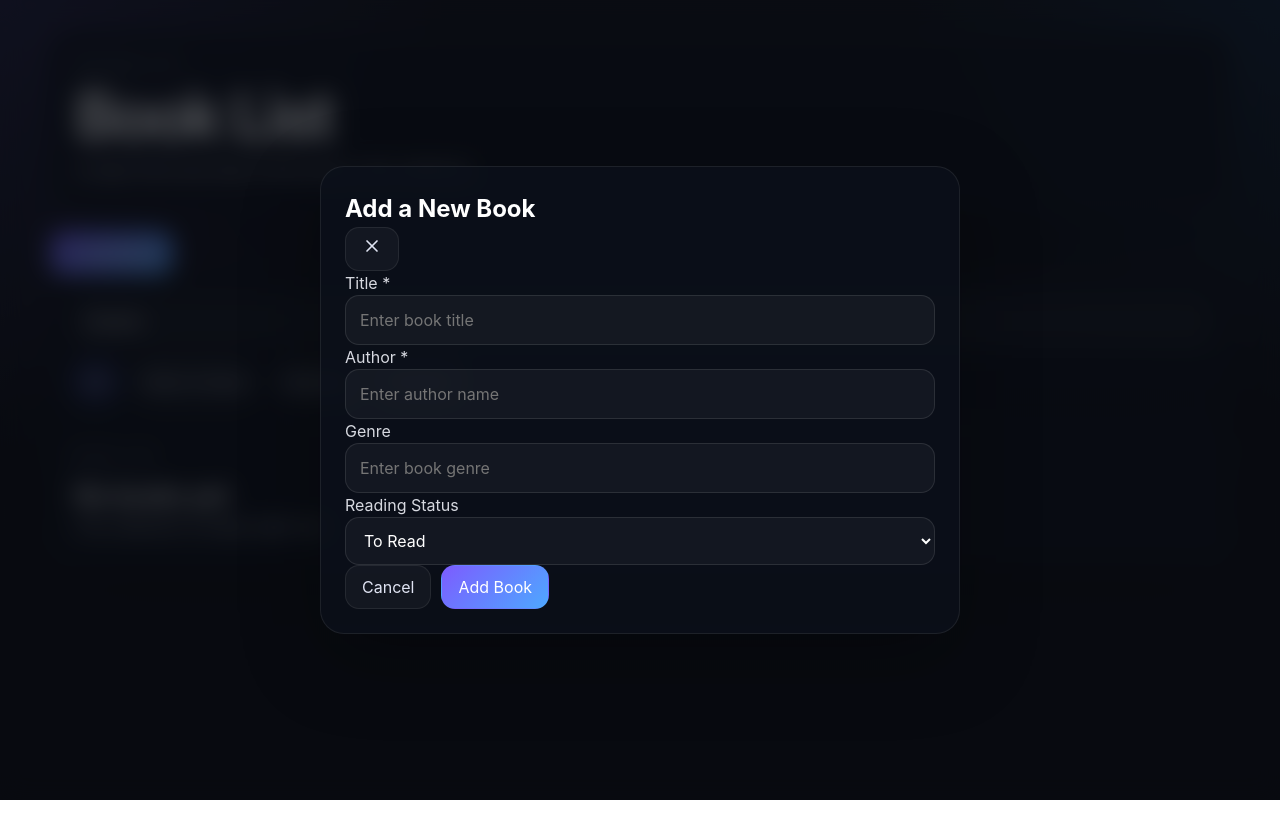
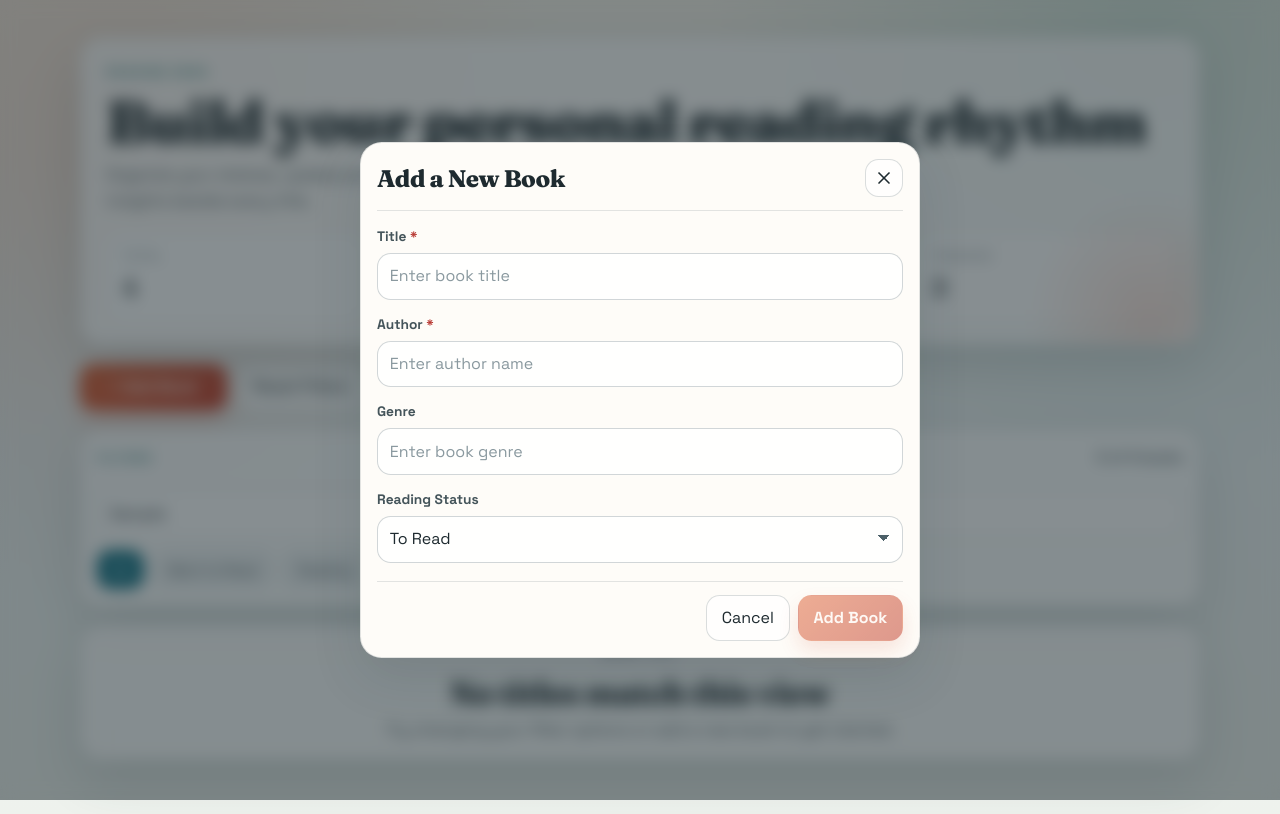
Before and after one commit to csci151-bookshelf-org/reading-list, a React (Vite) app: page / in a window 1280 px wide. Both pictures are taken after typing "Sample", "Sample", "Sample", "Sample", "Sample" into the empty fields and a click on the button "+ Add Book". Built offline with nearby package versions, Linux system fonts and the light colour scheme.

Commit message:
feat(ui): redesign home, filter, and book surfaces

```diff
--- a/src/components/BookCard.tsx
+++ b/src/components/BookCard.tsx
@@ -3,6 +3,12 @@ import type { ReadingStatus } from '../types'
 import type { ChangeEvent } from 'react'
 import { formatReadingStatus } from '../features/books/bookUtils'
 import BookNotesSection from '../features/notes/BookNotesSection'
+
+const statusClassByValue: Record<ReadingStatus, string> = {
+  'to-read': 'status-pill-to-read',
+  reading: 'status-pill-reading',
+  finished: 'status-pill-finished',
+}
 
 const statusOptions: Array<{ value: ReadingStatus; label: string }> = [
   { value: 'to-read', label: 'Want to Read' },
@@ -12,7 +18,9 @@ const statusOptions: Array<{ value: ReadingStatus; label: string }> = [
 
 interface BookCardProps {
   book: Book
+  // eslint-disable-next-line no-unused-vars
   onStatusChange: (bookId: string, status: ReadingStatus) => void
+	// eslint-disable-next-line no-unused-vars
 	onAddNote: (bookId: string, noteText: string) => void
 }
 
@@ -29,20 +37,22 @@ export default function BookCard({ book, onStatusChange, onAddNote }: BookCardPr
           <p className="eyebrow">{book.genre}</p>
           <h3>{book.title}</h3>
         </div>
-        <span className="status-pill">{formatReadingStatus(book.status)}</span>
+        <span className={`status-pill ${statusClassByValue[book.status]}`}>
+          {formatReadingStatus(book.status)}
+        </span>
       </div>
 
       <p className="book-meta">by {book.author}</p>
 
-      <div className="space-y-2">
-        <label className="text-sm font-medium text-slate-200" htmlFor={`status-${book.id}`}>
+      <div className="status-editor">
+        <label className="status-label" htmlFor={`status-${book.id}`}>
           Reading status
         </label>
         <select
           id={`status-${book.id}`}
           value={book.status}
           onChange={handleChange}
-          className="text-input"
+          className="text-input status-select"
         >
           {statusOptions.map((option) => (
             <option key={option.value} value={option.value}>
--- a/src/features/books/AddBook.tsx
+++ b/src/features/books/AddBook.tsx
@@ -2,6 +2,7 @@ import React, { useState } from 'react'
 import type { Book, ReadingStatus } from './BookTypes'
 
 interface AddBookProps {
+  // eslint-disable-next-line no-unused-vars
   onAddBook: (book: Book) => void
   onCancel: () => void
 }
@@ -34,10 +35,10 @@ export default function AddBook({ onAddBook, onCancel }: AddBookProps) {
   }
 
   return (
-    <form onSubmit={handleSubmit} className="space-y-5">
-      <div>
-        <label htmlFor="title" className="block text-sm font-medium text-white mb-2">
-          Title <span className="text-red-500">*</span>
+    <form onSubmit={handleSubmit} className="add-book-form">
+      <div className="form-group">
+        <label htmlFor="title" className="form-label">
+          Title <span className="required-mark">*</span>
         </label>
         <input
           id="title"
@@ -49,9 +50,9 @@ export default function AddBook({ onAddBook, onCancel }: AddBookProps) {
         />
       </div>
 
-      <div>
-        <label htmlFor="author" className="block text-sm font-medium text-white mb-2">
-          Author <span className="text-red-500">*</span>
+      <div className="form-group">
+        <label htmlFor="author" className="form-label">
+          Author <span className="required-mark">*</span>
         </label>
         <input
           id="author"
@@ -63,8 +64,8 @@ export default function AddBook({ onAddBook, onCancel }: AddBookProps) {
         />
       </div>
 
-      <div>
-        <label htmlFor="genre" className="block text-sm font-medium text-white mb-2">
+      <div className="form-group">
+        <label htmlFor="genre" className="form-label">
           Genre
         </label>
         <input
@@ -77,8 +78,8 @@ export default function AddBook({ onAddBook, onCancel }: AddBookProps) {
         />
       </div>
 
-      <div>
-        <label htmlFor="status" className="block text-sm font-medium text-white mb-2">
+      <div className="form-group">
+        <label htmlFor="status" className="form-label">
           Reading Status
         </label>
         <select
@@ -93,7 +94,7 @@ export default function AddBook({ onAddBook, onCancel }: AddBookProps) {
         </select>
       </div>
 
-      <div className="form-actions pt-6 border-t border-white/8 justify-end">
+      <div className="form-actions">
         <button
           type="button"
           onClick={onCancel}
--- a/src/features/books/AddBookModal.tsx
+++ b/src/features/books/AddBookModal.tsx
@@ -5,6 +5,7 @@ import type { Book } from '../../types'
 interface AddBookModalProps {
   isOpen: boolean
   onClose: () => void
+  // eslint-disable-next-line no-unused-vars
   onAddBook: (book: Book) => void
 }
 
@@ -14,15 +15,16 @@ export default function AddBookModal({ isOpen, onClose, onAddBook }: AddBookModa
   return (
     <div className="modal-backdrop">
       <div
-        className="modal-card w-full max-w-md"
+        className="modal-card add-book-modal"
         role="dialog"
         aria-modal="true"
       >
-        <div className="flex justify-between items-center pb-4 border-b border-white/8 mb-4">
-          <h2 className="text-xl font-semibold text-white">Add a New Book</h2>
+        <div className="modal-header">
+          <h2>Add a New Book</h2>
           <button
+            type="button"
             onClick={onClose}
-            className="ghost-button p-0 w-10 h-10 flex items-center justify-center"
+            className="ghost-button icon-button"
             aria-label="Close modal"
           >
             <svg
@@ -42,7 +44,7 @@ export default function AddBookModal({ isOpen, onClose, onAddBook }: AddBookModa
           </button>
         </div>
 
-        <div>
+        <div className="modal-body">
           <AddBook onAddBook={onAddBook} onCancel={onClose} />
         </div>
       </div>
--- a/src/features/books/BookList.tsx
+++ b/src/features/books/BookList.tsx
@@ -4,7 +4,9 @@ import { sortBooksByTitle } from './bookUtils'
 
 interface BookListProps {
   books: Book[]
+  // eslint-disable-next-line no-unused-vars
   onStatusChange: (bookId: string, status: ReadingStatus) => void
+  // eslint-disable-next-line no-unused-vars
   onAddNote: (bookId: string, noteText: string) => void
 }
 
@@ -18,8 +20,8 @@ export default function BookList({ books, onStatusChange, onAddNote }: BookListP
         aria-label="Book list empty state"
       >
         <p className="eyebrow">Book list</p>
-        <h2>No books yet</h2>
-        <p>The collection is empty right now.</p>
+        <h2>No titles match this view</h2>
+        <p>Try changing your filter options or add a new book to get started.</p>
       </section>
     )
   }
--- a/src/features/filter/Filter.tsx
+++ b/src/features/filter/Filter.tsx
@@ -5,13 +5,27 @@ import { filterOptions } from './filterUtils'
 interface FilterProps {
 	value: FilterState
 	onChange: Dispatch<SetStateAction<FilterState>>
+	resultCount: number
+	totalCount: number
 }
 
-export default function Filter({ value, onChange }: FilterProps) {
+export default function Filter({
+	value,
+	onChange,
+	resultCount,
+	totalCount,
+}: FilterProps) {
 	return (
 		<section className="card filter-panel" aria-label="Book filters">
+			<div className="filter-head">
+				<p className="eyebrow">Filters</p>
+				<p className="filter-count" aria-live="polite">
+					{resultCount} of {totalCount} books
+				</p>
+			</div>
+
 			<input
-				className="text-input"
+				className="text-input filter-input"
 				type="search"
 				value={value.query}
 				placeholder="Search by title or author"
--- a/src/pages/Home.tsx
+++ b/src/pages/Home.tsx
@@ -3,7 +3,7 @@ import FilterBar from '../components/FilterBar'
 import BookList from '../features/books/BookList'
 import AddBookModal from '../features/books/AddBookModal'
 import { useBooks } from '../features/books/useBooks'
-import { filterBooks } from '../features/books/bookUtils'
+import { countByStatus, filterBooks } from '../features/books/bookUtils'
 import { defaultFilterState } from '../features/filter/filterUtils'
 import type { Book, FilterState } from '../types'
 
@@ -17,6 +17,19 @@ export default function Home() {
     [books, filters],
   )
 
+  const stats = {
+    total: books.length,
+    toRead: countByStatus(books, 'to-read'),
+    reading: countByStatus(books, 'reading'),
+    finished: countByStatus(books, 'finished'),
+  }
+
+  const hasActiveFilters = filters.query.trim().length > 0 || filters.status !== 'all'
+
+  function resetFilters() {
+    setFilters(defaultFilterState)
+  }
+
   function handleAddBookAndClose(book: Book) {
     handleAddBook(book)
     setIsModalOpen(false)
@@ -25,14 +38,50 @@ export default function Home() {
   return (
     <main className="page-shell">
       <header className="card intro-card">
-        <p className="eyebrow">Reading List</p>
-        <h1>Book List</h1>
-        <p>A clean front-end view of the books in the collection.</p>
+        <p className="eyebrow">Reading Desk</p>
+        <h1>Build your personal reading rhythm</h1>
+        <p className="hero-copy">
+          Organize your shelves, update progress in seconds, and keep your best reading
+          insights beside every title.
+        </p>
+
+        <section className="summary-grid" aria-label="Reading summary">
+          <article className="summary-stat">
+            <p className="summary-label">Total</p>
+            <p className="summary-value">{stats.total}</p>
+          </article>
+          <article className="summary-stat">
+            <p className="summary-label">To Read</p>
+            <p className="summary-value">{stats.toRead}</p>
+          </article>
+          <article className="summary-stat">
+            <p className="summary-label">Reading</p>
+            <p className="summary-value">{stats.reading}</p>
+          </article>
+          <article className="summary-stat">
+            <p className="summary-label">Finished</p>
+            <p className="summary-value">{stats.finished}</p>
+          </article>
+        </section>
       </header>
 
-      <button onClick={() => setIsModalOpen(true)} className="primary-button mb-4">
-        + Add Book
-      </button>
+      <section className="home-toolbar" aria-label="Primary actions">
+        <button
+          type="button"
+          onClick={() => setIsModalOpen(true)}
+          className="primary-button add-trigger"
+        >
+          + Add Book
+        </button>
+
+        {hasActiveFilters ? (
+          <button type="button" onClick={resetFilters} className="ghost-button">
+            Reset Filters
+          </button>
+        ) : (
+          <p className="toolbar-note">{visibleBooks.length} books on your active shelf</p>
+        )}
+      </section>
 
       <AddBookModal
         isOpen={isModalOpen}
@@ -40,7 +89,12 @@ export default function Home() {
         onAddBook={handleAddBookAndClose}
       />
 
-      <FilterBar value={filters} onChange={setFilters} />
+      <FilterBar
+        value={filters}
+        onChange={setFilters}
+        resultCount={visibleBooks.length}
+        totalCount={books.length}
+      />
       <BookList
         books={visibleBooks}
         onStatusChange={handleStatusChange}
--- a/src/styles/index.css
+++ b/src/styles/index.css
@@ -1,16 +1,22 @@
+@import url('https://fonts.googleapis.com/css2?family=Fraunces:opsz,wght@9..144,600;9..144,800&family=Space+Grotesk:wght@400;500;700&display=swap');
+
 :root {
-  color: #d7d9e0;
-  background:
-    radial-gradient(circle at top left, rgba(108, 92, 231, 0.2), transparent 30%),
-    radial-gradient(circle at top right, rgba(31, 145, 255, 0.14), transparent 26%),
-    linear-gradient(180deg, #12131a 0%, #0b0c11 100%);
-  font-family: Inter, system-ui, sans-serif;
-  line-height: 1.5;
-  font-weight: 400;
-  font-synthesis: none;
-  text-rendering: optimizeLegibility;
-  -webkit-font-smoothing: antialiased;
-  -moz-osx-font-smoothing: grayscale;
+  --bg-base: #f6f2e9;
+  --bg-accent: #d9ebe9;
+  --ink-900: #1e2a2f;
+  --ink-700: #44545a;
+  --ink-500: #68797f;
+  --surface: rgba(255, 255, 255, 0.78);
+  --surface-strong: #ffffff;
+  --stroke: rgba(25, 52, 60, 0.12);
+  --chip: #eef2f3;
+  --chip-active-bg: #1f7a8c;
+  --chip-active-fg: #f8fcfd;
+  --primary-start: #e06c42;
+  --primary-end: #c44836;
+  --primary-fg: #fff8f4;
+  --shadow-soft: 0 16px 45px rgba(43, 63, 70, 0.12);
+  --shadow-card: 0 20px 50px rgba(42, 63, 69, 0.14);
 }
 
 * {
@@ -21,6 +27,16 @@ body {
   margin: 0;
   min-width: 320px;
   min-height: 100vh;
+  font-family: 'Space Grotesk', 'Segoe UI', sans-serif;
+  line-height: 1.6;
+  color: var(--ink-900);
+  background:
+    radial-gradient(circle at 8% 18%, rgba(224, 108, 66, 0.16), transparent 34%),
+    radial-gradient(circle at 90% 4%, rgba(36, 145, 132, 0.17), transparent 32%),
+    linear-gradient(180deg, var(--bg-base) 0%, #eef4f4 55%, #eef2ed 100%);
+  text-rendering: optimizeLegibility;
+  -webkit-font-smoothing: antialiased;
+  -moz-osx-font-smoothing: grayscale;
 }
 
 button,
@@ -39,9 +55,11 @@ button {
 }
 
 .page-shell {
-  width: min(1180px, calc(100vw - 32px));
+  width: min(1120px, calc(100vw - 2.4rem));
   margin: 0 auto;
-  padding: 32px 0 48px;
+  padding: 2.3rem 0 3.4rem;
+  display: grid;
+  gap: 1.2rem;
 }
 
 .centered-page {
@@ -51,20 +69,6 @@ button {
   text-align: center;
 }
 
-.navbar,
-.summary-grid,
-.content-grid {
-  display: grid;
-  gap: 20px;
-}
-
-.navbar {
-  grid-template-columns: minmax(0, 1fr) auto;
-  align-items: end;
-  margin-bottom: 24px;
-}
-
-.navbar h1,
 h1,
 h2,
 h3,
@@ -72,209 +76,410 @@ p {
   margin: 0;
 }
 
+h1,
+h2,
+h3 {
+  font-family: 'Fraunces', Georgia, serif;
+  line-height: 1.05;
+  letter-spacing: -0.02em;
+}
+
 h1 {
-  font-size: clamp(2.5rem, 5vw, 4.25rem);
-  line-height: 0.98;
-  letter-spacing: -0.05em;
-  max-width: 9ch;
-  color: #fff;
+  font-size: clamp(2.1rem, 5vw, 3.7rem);
+  color: var(--ink-900);
 }
 
 h2 {
-  font-size: 1.5rem;
-  color: #fff;
+  font-size: clamp(1.4rem, 3vw, 2rem);
+  color: var(--ink-900);
 }
 
 h3 {
-  font-size: 1.1rem;
-  color: #fff;
+  font-size: clamp(1.05rem, 2.2vw, 1.35rem);
+  color: var(--ink-900);
 }
 
 .eyebrow {
   text-transform: uppercase;
   letter-spacing: 0.18em;
-  font-size: 0.75rem;
-  color: #8f95aa;
-  margin-bottom: 10px;
+  font-size: 0.72rem;
+  font-weight: 700;
+  color: #2f7a78;
+  margin-bottom: 0.55rem;
 }
 
-.navbar-badge,
-.status-pill,
-.chip {
-  border: 1px solid rgba(255, 255, 255, 0.12);
-  border-radius: 999px;
-  background: rgba(255, 255, 255, 0.05);
+.card,
+.modal-card {
+  background: var(--surface);
+  border: 1px solid var(--stroke);
+  border-radius: 1.35rem;
+  box-shadow: var(--shadow-card);
+  backdrop-filter: blur(6px);
 }
 
-.navbar-badge {
-  padding: 10px 14px;
-  color: #fff;
-  white-space: nowrap;
+.intro-card {
+  padding: 1.6rem 1.6rem 1.4rem;
+  position: relative;
+  overflow: hidden;
+  animation: rise-in 420ms ease;
+}
+
+.intro-card::before {
+  content: '';
+  position: absolute;
+  inset: auto -70px -90px auto;
+  width: 240px;
+  height: 240px;
+  border-radius: 999px;
+  background: radial-gradient(circle, rgba(224, 108, 66, 0.18), transparent 72%);
+  pointer-events: none;
+}
+
+.hero-copy {
+  margin-top: 0.6rem;
+  color: var(--ink-700);
+  max-width: 62ch;
 }
 
 .summary-grid {
-  grid-template-columns: repeat(3, minmax(0, 1fr));
-  margin-bottom: 24px;
+  display: grid;
+  grid-template-columns: repeat(4, minmax(0, 1fr));
+  gap: 0.8rem;
+  margin-top: 1.2rem;
 }
 
-.intro-card {
-  padding: 24px;
-  margin-bottom: 24px;
+.summary-stat {
+  background: var(--surface-strong);
+  border: 1px solid rgba(25, 52, 60, 0.1);
+  border-radius: 1rem;
+  padding: 0.8rem 0.9rem;
+  display: grid;
+  gap: 0.2rem;
 }
 
-.intro-card h1 {
-  margin-bottom: 10px;
+.summary-label {
+  font-size: 0.73rem;
+  text-transform: uppercase;
+  letter-spacing: 0.14em;
+  color: var(--ink-500);
 }
 
-.summary-card,
-.card,
-.modal-card {
-  background: rgba(13, 16, 26, 0.82);
-  border: 1px solid rgba(255, 255, 255, 0.08);
-  border-radius: 24px;
-  box-shadow: 0 24px 80px rgba(0, 0, 0, 0.3);
+.summary-value {
+  font-size: clamp(1.2rem, 2.2vw, 1.55rem);
+  font-family: 'Fraunces', Georgia, serif;
+  color: var(--ink-900);
 }
 
-.summary-card {
-  padding: 20px;
+.home-toolbar {
+  display: flex;
+  flex-wrap: wrap;
+  align-items: center;
+  gap: 0.65rem;
 }
 
-.summary-card h2 {
-  font-size: clamp(1.8rem, 3vw, 2.8rem);
-  margin-bottom: 8px;
-}
-
-.content-grid {
-  grid-template-columns: minmax(0, 1.35fr) minmax(320px, 0.85fr);
-  align-items: start;
-}
-
-.content-stack {
-  display: grid;
-  gap: 20px;
+.toolbar-note {
+  color: var(--ink-700);
+  font-size: 0.94rem;
 }
 
 .filter-panel,
-.form-card,
-.book-card {
-  padding: 20px;
+.book-card,
+.book-list-empty,
+.add-book-modal {
+  padding: 1rem;
 }
 
 .filter-panel {
   display: grid;
-  gap: 14px;
+  gap: 0.85rem;
 }
 
-.filter-chips,
-.book-actions,
-.form-actions {
+.filter-head {
   display: flex;
+  align-items: baseline;
+  justify-content: space-between;
+  gap: 0.8rem;
   flex-wrap: wrap;
-  gap: 10px;
+}
+
+.filter-count {
+  color: var(--ink-700);
+  font-size: 0.9rem;
+  font-weight: 500;
+}
+
+.filter-input {
+  background: rgba(255, 255, 255, 0.95);
+}
+
+.filter-chips {
+  display: flex;
+  gap: 0.55rem;
+  flex-wrap: wrap;
 }
 
 .book-list {
   display: grid;
-  grid-template-columns: repeat(auto-fit, minmax(240px, 1fr));
-  gap: 16px;
+  grid-template-columns: repeat(auto-fit, minmax(268px, 1fr));
+  gap: 1rem;
 }
 
 .book-list-empty {
-  padding: 24px;
+  text-align: center;
+  display: grid;
+  gap: 0.45rem;
+}
+
+.book-list-empty p {
+  color: var(--ink-700);
 }
 
 .book-card {
   display: grid;
-  gap: 12px;
+  gap: 0.9rem;
+  animation: rise-in 460ms ease;
+}
+
+.book-list > *:nth-child(2) {
+  animation-delay: 60ms;
+}
+
+.book-list > *:nth-child(3) {
+  animation-delay: 120ms;
+}
+
+.book-list > *:nth-child(4) {
+  animation-delay: 180ms;
 }
 
 .card-header {
   display: flex;
+  align-items: start;
   justify-content: space-between;
-  align-items: start;
-  gap: 12px;
-  margin-bottom: 16px;
+  gap: 0.75rem;
 }
 
 .book-meta {
-  margin-bottom: 10px;
-  color: #a9afc5;
+  color: var(--ink-700);
+  font-size: 0.95rem;
 }
 
-.status-pill,
-.chip,
-.primary-button,
-.ghost-button,
-.danger-button,
-.text-input {
-  min-height: 44px;
+.status-editor {
+  display: grid;
+  gap: 0.42rem;
 }
 
-.status-pill,
-.chip {
+.status-label,
+.form-label,
+.note-label {
+  font-size: 0.86rem;
+  font-weight: 600;
+  color: var(--ink-700);
+}
+
+.status-pill {
   display: inline-flex;
   align-items: center;
   justify-content: center;
-  padding: 0 14px;
-  color: #dfe4f5;
+  border-radius: 999px;
+  border: 1px solid transparent;
+  padding: 0.32rem 0.75rem;
+  font-size: 0.72rem;
+  font-weight: 700;
+  text-transform: uppercase;
+  letter-spacing: 0.1em;
 }
 
-.chip {
-  color: #c2c7d9;
+.status-pill-to-read {
+  background: rgba(214, 74, 81, 0.14);
+  border-color: rgba(214, 74, 81, 0.35);
+  color: #9f2024;
 }
 
-.chip-active {
-  background: rgba(76, 92, 255, 0.2);
-  border-color: rgba(120, 132, 255, 0.48);
-  color: #fff;
+.status-pill-reading {
+  background: rgba(35, 132, 186, 0.14);
+  border-color: rgba(35, 132, 186, 0.36);
+  color: #0f5f92;
+}
+
+.status-pill-finished {
+  background: rgba(47, 150, 103, 0.15);
+  border-color: rgba(47, 150, 103, 0.35);
+  color: #1f6f4b;
+}
+
+.notes-section {
+  border-top: 1px dashed rgba(25, 52, 60, 0.22);
+  margin-top: 0.2rem;
+  padding-top: 0.8rem;
+  display: grid;
+  gap: 0.8rem;
+}
+
+.notes-title {
+  font-size: 0.84rem;
+  color: var(--ink-700);
+  text-transform: uppercase;
+  letter-spacing: 0.12em;
+}
+
+.notes-list {
+  display: grid;
+  gap: 0.55rem;
+}
+
+.note-form {
+  display: grid;
+  gap: 0.42rem;
+}
+
+.note-textarea {
+  width: 100%;
+  border-radius: 0.8rem;
+  border: 1px solid rgba(25, 52, 60, 0.2);
+  background: #fff;
+  padding: 0.62rem 0.72rem;
+  color: var(--ink-900);
+  outline: none;
+  transition: border-color 140ms ease, box-shadow 140ms ease;
+}
+
+.note-actions {
+  display: flex;
+  justify-content: flex-start;
+}
+
+.note-submit {
+  min-height: 2.2rem;
+  padding: 0 0.8rem;
+}
+
+.note-item {
+  border-radius: 0.85rem;
+  background: #f6f8f7;
+  border: 1px solid rgba(25, 52, 60, 0.1);
+  padding: 0.62rem 0.78rem;
+}
+
+.note-text {
+  color: var(--ink-900);
+  font-size: 0.92rem;
+}
+
+.note-date {
+  margin-top: 0.35rem;
+  font-size: 0.76rem;
+  color: var(--ink-500);
 }
 
 .text-input {
   width: 100%;
-  border-radius: 14px;
-  border: 1px solid rgba(255, 255, 255, 0.1);
-  background: rgba(255, 255, 255, 0.04);
-  color: #fff;
-  padding: 12px 14px;
+  min-height: 2.9rem;
+  border-radius: 0.86rem;
+  border: 1px solid rgba(25, 52, 60, 0.2);
+  background: rgba(255, 255, 255, 0.85);
+  color: var(--ink-900);
+  padding: 0.6rem 0.74rem;
+  outline: none;
+  transition: border-color 140ms ease, box-shadow 140ms ease, background 140ms ease;
 }
 
-.text-area {
-  resize: vertical;
+.text-input:focus,
+.note-textarea:focus {
+  border-color: #2f8e96;
+  box-shadow: 0 0 0 4px rgba(47, 142, 150, 0.15);
+  background: #fff;
+}
+
+.text-input::placeholder,
+.note-textarea::placeholder {
+  color: #8a999f;
+}
+
+.status-select,
+select.text-input {
+  appearance: none;
+  background-image:
+    linear-gradient(45deg, transparent 50%, #4c6068 50%),
+    linear-gradient(135deg, #4c6068 50%, transparent 50%);
+  background-position:
+    calc(100% - 18px) calc(1.15em),
+    calc(100% - 12px) calc(1.15em);
+  background-size: 6px 6px, 6px 6px;
+  background-repeat: no-repeat;
+  padding-right: 2rem;
 }
 
 .primary-button,
 .ghost-button,
-.danger-button {
-  border-radius: 14px;
+.danger-button,
+.chip {
+  border-radius: 0.84rem;
+  min-height: 2.85rem;
   border: 1px solid transparent;
-  padding: 0 16px;
-  transition:
-    transform 140ms ease,
-    border-color 140ms ease,
-    background 140ms ease;
+  padding: 0 0.92rem;
+  transition: transform 120ms ease, box-shadow 120ms ease, background 120ms ease, border-color 120ms ease;
 }
 
 .primary-button {
-  background: linear-gradient(135deg, #7c5cff 0%, #4ea8ff 100%);
-  color: #fff;
+  background: linear-gradient(135deg, var(--primary-start), var(--primary-end));
+  color: var(--primary-fg);
+  box-shadow: 0 10px 20px rgba(201, 77, 47, 0.26);
+  font-weight: 700;
+}
+
+.add-trigger {
+  min-width: 9.2rem;
 }
 
 .ghost-button {
-  background: rgba(255, 255, 255, 0.04);
-  color: #e0e4f3;
-  border-color: rgba(255, 255, 255, 0.08);
+  background: rgba(255, 255, 255, 0.66);
+  color: var(--ink-900);
+  border-color: rgba(25, 52, 60, 0.16);
 }
 
 .danger-button {
-  background: rgba(255, 84, 112, 0.14);
-  color: #ffdbe1;
-  border-color: rgba(255, 84, 112, 0.24);
+  background: rgba(214, 74, 81, 0.12);
+  color: #a3282d;
+  border-color: rgba(214, 74, 81, 0.28);
+}
+
+.chip {
+  background: var(--chip);
+  color: var(--ink-700);
+  border-color: rgba(25, 52, 60, 0.12);
+  min-height: 2.4rem;
+  font-size: 0.86rem;
+}
+
+.chip-active {
+  background: var(--chip-active-bg);
+  color: var(--chip-active-fg);
+  border-color: rgba(19, 95, 110, 0.78);
 }
 
 .primary-button:hover,
 .ghost-button:hover,
-.danger-button:hover {
+.danger-button:hover,
+.chip:hover {
   transform: translateY(-1px);
+}
+
+.primary-button:focus-visible,
+.ghost-button:focus-visible,
+.danger-button:focus-visible,
+.chip:focus-visible,
+.icon-button:focus-visible {
+  outline: 2px solid #277883;
+  outline-offset: 2px;
+}
+
+.primary-button:disabled,
+.ghost-button:disabled,
+.danger-button:disabled {
+  opacity: 0.55;
+  cursor: not-allowed;
+  transform: none;
 }
 
 .modal-backdrop {
@@ -282,33 +487,120 @@ h3 {
   inset: 0;
   display: grid;
   place-items: center;
-  padding: 24px;
-  background: rgba(8, 10, 16, 0.7);
-  backdrop-filter: blur(12px);
+  padding: 1.2rem;
+  background: rgba(17, 31, 36, 0.5);
+  backdrop-filter: blur(8px);
+  z-index: 10;
 }
 
 .modal-card {
-  width: min(640px, 100%);
-  padding: 24px;
+  width: min(620px, 100%);
+  background: #fefcf8;
+}
+
+.add-book-modal {
+  max-width: 560px;
+}
+
+.modal-header {
+  display: flex;
+  align-items: center;
+  justify-content: space-between;
+  gap: 1rem;
+  border-bottom: 1px solid rgba(25, 52, 60, 0.12);
+  padding-bottom: 0.8rem;
+}
+
+.modal-header h2 {
+  font-size: 1.5rem;
+}
+
+.modal-body {
+  padding-top: 0.9rem;
+}
+
+.icon-button {
+  width: 2.35rem;
+  min-height: 2.35rem;
+  padding: 0;
+  display: inline-grid;
+  place-items: center;
+}
+
+.add-book-form {
+  display: grid;
+  gap: 0.82rem;
+}
+
+.form-group {
+  display: grid;
+  gap: 0.36rem;
+}
+
+.required-mark {
+  color: #b7352f;
+}
+
+.form-actions {
+  border-top: 1px solid rgba(25, 52, 60, 0.12);
+  margin-top: 0.3rem;
+  padding-top: 0.85rem;
+  display: flex;
+  justify-content: flex-end;
+  flex-wrap: wrap;
+  gap: 0.5rem;
 }
 
 .confirm-card {
   width: min(480px, 100%);
 }
 
+@keyframes rise-in {
+  from {
+    opacity: 0;
+    transform: translateY(8px);
+  }
+
+  to {
+    opacity: 1;
+    transform: translateY(0);
+  }
+}
+
 @media (max-width: 960px) {
-  .navbar,
-  .summary-grid,
-  .content-grid {
+  .page-shell {
+    width: min(100vw - 1.2rem, 1120px);
+    padding-top: 1.4rem;
+  }
+
+  .summary-grid {
+    grid-template-columns: repeat(2, minmax(0, 1fr));
+  }
+
+  .book-list {
     grid-template-columns: 1fr;
   }
 
-  .navbar {
-    align-items: start;
+  .home-toolbar {
+    justify-content: stretch;
   }
 
-  .page-shell {
-    width: min(100vw - 24px, 1180px);
-    padding-top: 20px;
+  .add-trigger,
+  .home-toolbar .ghost-button {
+    width: 100%;
   }
 }
+
+@media (max-width: 640px) {
+  .summary-grid {
+    grid-template-columns: 1fr;
+  }
+
+  .intro-card,
+  .filter-panel,
+  .book-card,
+  .book-list-empty,
+  .add-book-modal {
+    padding: 0.85rem;
+  }
+}
```
